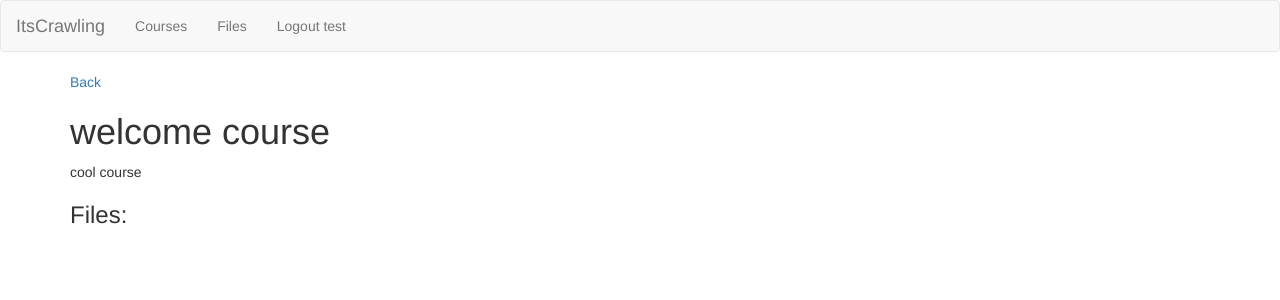
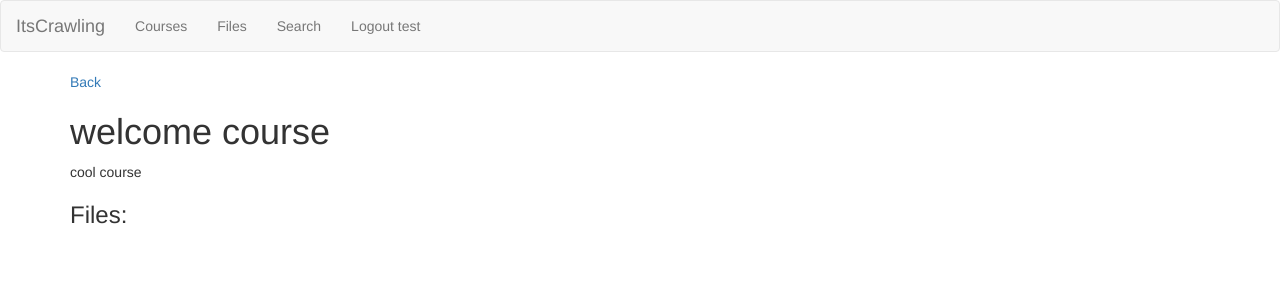
Before and after one commit to orhanhenrik/tdt4140G70-backend, a Django app: page /courses/1 in a window 1280 px wide. Shown: the top 300 px of the page. Run offline with Django 3.2, Linux system fonts and the light colour scheme; a user stored in the database is signed in; data comes from the database, SQL or seed files in the repository; data that the repository does not hold is empty; some libraries are stand-ins or nearby versions.

Commit message:
add search to navbar

```diff
--- a/itscrawling/templates/general/base.html
+++ b/itscrawling/templates/general/base.html
@@ -16,6 +16,7 @@
                 <ul class="nav navbar-nav">
                     <li><a href="{% url 'course-list' %}">Courses</a></li>
                     <li><a href="{% url 'file-list' %}">Files</a></li>
+                    <li><a href="{% url 'search' %}">Search</a></li>
                     {% if user.is_authenticated %}
                     <li><a href="{% url 'account_logout' %}">Logout {{ user.get_username }}</a></li>
                     {% else %}
```
